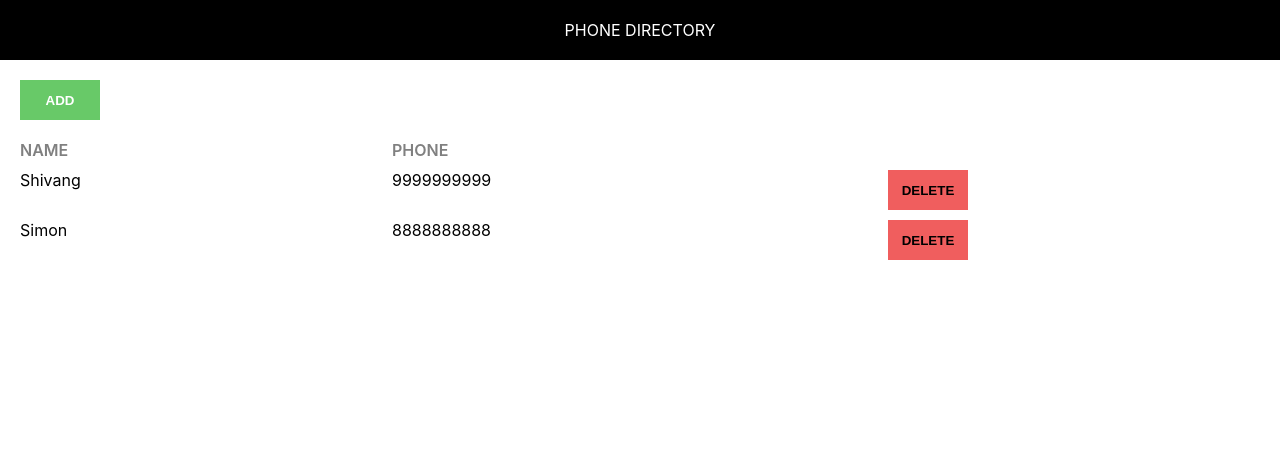
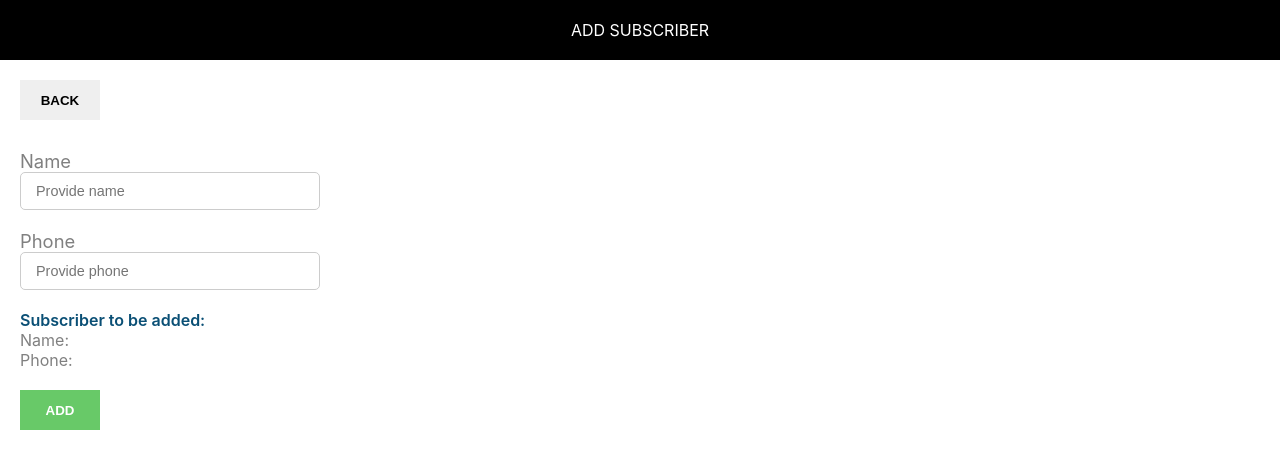
Before and after one commit to lucifer-art/phone-directory, a React (Create React App) app: page / in a window 1280 px wide. Shown: the top 468 px of the page. Built offline with nearby package versions, Linux system fonts and the light colour scheme.

Commit message:
added addSubscriber component

```diff
--- /dev/null
+++ b/src/AddSubscriber.css
@@ -0,0 +1,35 @@
+.subscriber-form{
+    margin-top:30px;
+}
+.label-control{
+    color:#808080;
+    font-size:1.15rem;
+    margin-right:15px;
+}
+.input-control{
+    width:300px;
+    min-width:100px;
+    padding:10px 15px;
+    display:inline-block;
+    border:1px solid #ccc;
+    border-radius:5px;
+    box-sizing:border-box;
+    font-size:0.9rem;
+    outline:none;
+}
+.subscriber-info-container{
+    font-size:1rem;
+    margin-right:10px;
+    margin-bottom:20px;
+}
+.subscriber-to-add-heading{
+    color: #0a4f75;
+    font-weight:600;
+}
+.subscriber-info{
+    color:#808080;
+}
+.submitButton{
+    background-color: #68c968;
+    color: #fff;
+}
--- /dev/null
+++ b/src/AddSubscriber.js
@@ -0,0 +1,30 @@
+import React,{Component} from 'react';
+import Header from './Header';
+import './AddSubscriber.css'
+
+class AddSubscriber extends Component {
+    render(){
+        return(
+            <div>
+                <Header heading='Add Subscriber'></Header>
+                <div className='component-body-container'>
+                    <button className='cust-btn'>BACK</button>
+                    <form className='subscriber-form'>
+                        <label htmlFor='name' className='label-control'>Name</label><br></br>
+                        <input id='name' type='text' className='input-control' name='name' placeholder='Provide name'/><br></br><br></br>
+                        <label htmlFor='phone' className='label-control'>Phone</label><br></br>
+                        <input id='phone' className='input-control' name='phone' placeholder='Provide phone'/><br></br><br></br>
+                        <div className='subscriber-info-container'>
+                            <div className='subscriber-to-add-heading'>Subscriber to be added:</div>
+                            <span className='subscriber-info'>Name: </span><br></br>
+                            <span className='subscriber-info'>Phone: </span>
+                        </div>
+                        <button type='submit' className='cust-btn submitButton'>Add</button>
+                    </form>
+                </div>
+            </div>
+        )
+    }
+}
+
+export default AddSubscriber;
--- a/src/App.css
+++ b/src/App.css
@@ -1,14 +1,4 @@
-.component-body-container {
-    padding: 20px;
-}
-.cust-btn{
-    padding: 10px;
-    border: none;
-    text-transform: uppercase;
-    width: 80px;
-    height:40px;
-    font-weight: bold;
-}
+
 .add{
     background-color: #68c968;
     color: #fff;
--- a/src/App.js
+++ b/src/App.js
@@ -3,6 +3,9 @@
 import './App.css';
 
 class App extends Component {
+  deleteHandler = function(msg) {
+    alert(msg);
+  }
   render() {
     let subscriber = [
       {
@@ -20,7 +23,7 @@
         {/* <div id="module">
           <p>ReactJS</p>
         </div> */}
-        <Header>Hello World!</Header>
+        <Header heading='Phone Directory'></Header>
         <div className='component-body-container'>
           <button className='cust-btn add' style={{marginBottom:'20px'}}>Add</button>
           <div className='gridView'>
@@ -33,7 +36,7 @@
                 <div key={sub.id} className='gridView'>
                   <div>{sub.name}</div>
                   <div>{sub.phone}</div>
-                  <div><button className='cust-btn delete'>Delete</button></div>
+                  <div><button className='cust-btn delete' onClick={this.deleteHandler.bind(this,sub.name)}>Delete</button></div>
                 </div>
               )
             })
--- a/src/Header.js
+++ b/src/Header.js
@@ -11,7 +11,7 @@
   // }
     return(
         <div className='header'>
-          Phone directory
+          {props.heading}
           {/* <p>{props.children}</p> */}
         </div>
     )
--- /dev/null
+++ b/src/common/common.css
@@ -0,0 +1,12 @@
+.component-body-container {
+    padding: 20px;
+}
+.cust-btn{
+    padding: 10px;
+    border: none;
+    text-transform: uppercase;
+    width: 80px;
+    height:40px;
+    font-weight: bold;
+    cursor: pointer;
+}
--- a/src/index.js
+++ b/src/index.js
@@ -1,12 +1,14 @@
 import React from 'react';
 import ReactDOM from 'react-dom';
 import './index.css';
+import './common/common.css';
 import App from './App';
+import AddSubscriber from './AddSubscriber';
 import reportWebVitals from './reportWebVitals';
 
 ReactDOM.render(
   <React.StrictMode>
-    <App />
+    <AddSubscriber />
   </React.StrictMode>,
   document.getElementById('root')
 );
```
Also changed, not shown: 1 other file (tests, documents, lock files or other folders).
